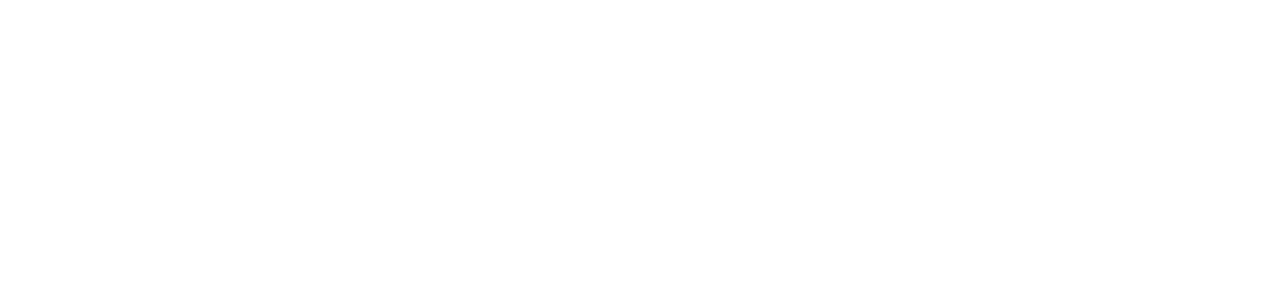
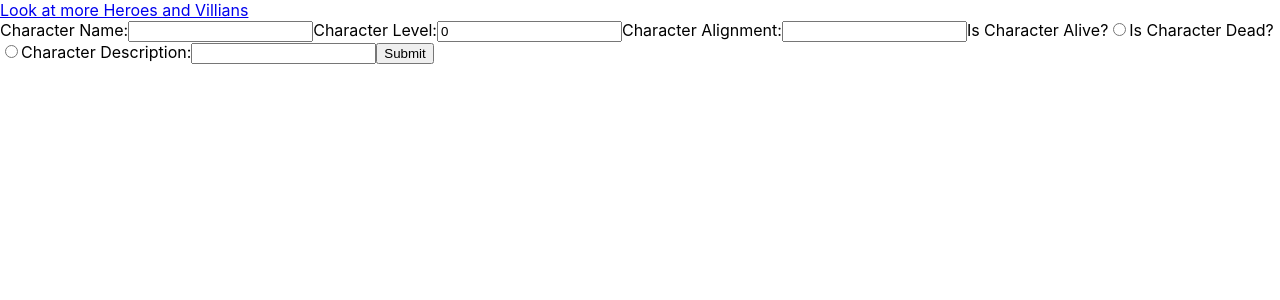
Before and after one commit to Morriden/characters-react, a React (Create React App) app: page /adminpage in a window 1280 px wide. Shown: the top 300 px of the page. Built offline with nearby package versions, Linux system fonts and the light colour scheme.

Commit message:
completed project without css

```diff
--- a/src/AboutMePage.js
+++ b/src/AboutMePage.js
@@ -4,7 +4,7 @@
     render() {
         return (
             <div>
-                test
+                About me page
             </div>
         )
     }
--- /dev/null
+++ b/src/AdminPage.js
@@ -0,0 +1,72 @@
+import React, { Component } from 'react'
+import request from 'superagent';
+import { Link } from 'react-router-dom';
+export default class AdminPage extends Component {
+    state = {
+            name: '',
+            level: 0,
+            alignment: '',
+            is_alive: false,
+            description: '',
+    }
+
+    handleSubmit = async(e) => {
+        e.preventDefault();
+        const newCharacter = await request.post('https://young-cove-37682.herokuapp.com/characters', {
+            name: this.state.name,
+            level: this.state.level,
+            alignment: this.state.alignment,
+            is_alive: this.state.is_alive,
+            description: this.state.description,
+        })
+        this.props.history.push('/')
+    }
+
+    handleChange = (e) => {
+        const newState = {};
+        if(e.target.name === 'is_alive') {
+        const value = Boolean(e.target.value)
+        newState[e.target.name] = value;
+        console.log(value)
+        this.setState(newState)
+        } else {
+           newState[e.target.name] = e.target.value;
+        this.setState(newState)
+        }
+
+    }
+
+
+    render() {
+        return (
+            <div>
+                <Link to ={'/listpage'}>Look at more Heroes and Villians</Link>
+                <form onSubmit={this.handleSubmit}>
+                    <label>
+                        Character Name:
+                        <input onChange={this.handleChange} value={this.state.name} name="name" />
+                    </label>
+                    <label>
+                        Character Level:
+                        <input onChange={this.handleChange} value={this.state.level} name="level" type="number"/>
+                    </label>
+                    <label>
+                        Character Alignment:
+                        <input onChange={this.handleChange} value={this.state.alignment} name="alignment"/>
+                    </label>
+                    <label>
+                        Is Character Alive?
+                        <input onChange={this.handleChange} name="is_alive" type="radio" value="true"/>
+                        Is Character Dead?
+                        <input onChange={this.handleChange} name="is_alive" type="radio" value=""/>
+                    </label>
+                    <label>
+                        Character Description:
+                        <input onChange={this.handleChange} value={this.state.description} name="description"/>
+                    </label>
+                    <button>Submit</button>
+                </form>
+            </div>
+        )
+    }
+}
--- a/src/App.js
+++ b/src/App.js
@@ -8,6 +8,7 @@
 import ListPage from './ListPage.js'
 import ListItem from './ListItem.js'
 import AboutMePage from './AboutMePage.js'
+import AdminPage from './AdminPage.js'
 
 
 export default class App extends Component {
@@ -33,6 +34,10 @@
                           path="/aboutme"
                           render={(routerProps) => <AboutMePage {...routerProps} />}
                       />
+                      <Route
+                          path="/adminpage"
+                          render={(routerProps) => <AdminPage {...routerProps} />}
+                      />
                   </Switch>
               </Router>
           </div>
--- a/src/ListItem.js
+++ b/src/ListItem.js
@@ -22,7 +22,7 @@
                         <h3>Name: {this.state.data.name}</h3>
                         <p>Level: {this.state.data.level}</p>
                         <p>Alignment: {this.state.data.alignment}</p>
-                        <p>Current Status: {this.state.data.is_alive}</p>
+                        <p>Current Status: {String(this.state.data.is_alive)}</p>
                         <p>Description: {this.state.data.description}</p>
             </div>
         )
--- a/src/ListPage.js
+++ b/src/ListPage.js
@@ -15,12 +15,13 @@
     }
 
     render() {
+        console.log(this.state.data)
         return <ul>{this.state.data.map(character =>
                     <li>
                         <Link to={`/listitem/${character.id}`}><h3>Name: {character.name}</h3></Link>
                         <p>Level: {character.level}</p>
                         <p>Alignment: {character.alignment}</p>
-                        <p>Current Status: {character.is_alive}</p>
+                        <p>Current Status: {String(character.is_alive)}</p>
                         <p>Description: {character.description}</p>
 
                     </li>)}
```
